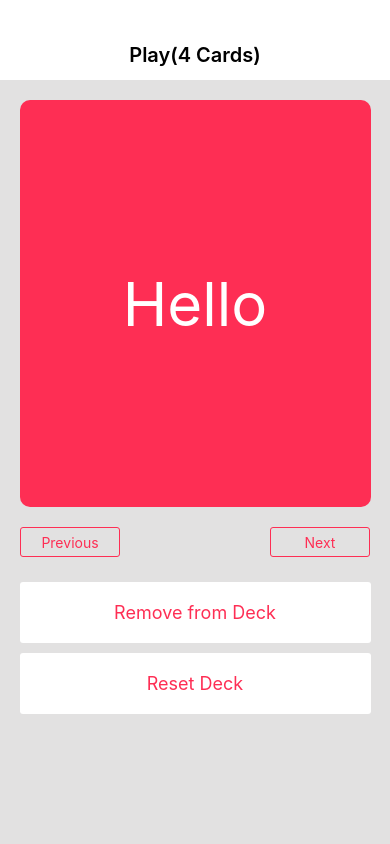
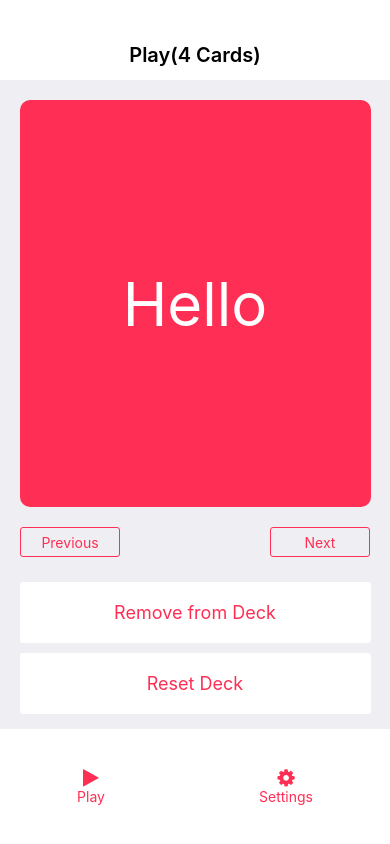
Before and after one commit to HoXuanTy/React_Native, a React Native app: screen / in a window 390 px wide. Built offline with nearby package versions, Linux system fonts and the light colour scheme.

Commit message:
Add: icon bottom

```diff
--- a/package.json
+++ b/package.json
@@ -11,11 +11,14 @@
   "dependencies": {
     "@react-navigation/native": "^6.1.7",
     "@react-navigation/stack": "^6.3.17",
+    "@rneui/base": "^4.0.0-rc.7",
+    "@rneui/themed": "^4.0.0-rc.8",
     "expo": "~49.0.10",
     "expo-status-bar": "~1.6.0",
     "react": "18.2.0",
     "react-native": "0.72.5",
-    "react-native-image-editor": "^0.0.1"
+    "react-native-image-editor": "^0.0.1",
+    "react-native-vector-icons": "^10.0.0"
   },
   "devDependencies": {
     "@babel/core": "^7.20.0"
--- a/src/components/PlayScreen.js
+++ b/src/components/PlayScreen.js
@@ -1,10 +1,12 @@
 import React, { View, Text, StyleSheet, Pressable } from "react-native";
 import { useState } from 'react';
+import Icon from 'react-native-vector-icons/FontAwesome';
 const PlayScreen = () => {
     const [Language, setLanguage] = useState('en');
     const [Index, setIndex] = useState(0);
 
-    const Data = [ { en: "Hello", vi: "xin chào" },
+    const Data = [
+    { en: "Hello", vi: "xin chào" },
     { en: "Mouse", vi: "Chuột" },
     { en: "Table", vi: "Bàn" },
     { en: "computor", vi: "Máy Tính" }]
@@ -20,18 +22,16 @@ const PlayScreen = () => {
       }
     };
 
+
     const nextItem = () => {
-      if (Index < languageDate.length - 1) {
-        setIndex(Index+1)
-        setCurrentData(languageDate[Index + 1]);
-      }
-    };
+      setIndex((Index) => (Index + 1) % languageDate.length);
+      setCurrentData(languageDate[Index]);
+  };
+
 
     const previousItem = () => {
-      if (Index > 0) {
-        setIndex(Index-1);
-        setCurrentData(languageDate[Index - 1]);
-      }
+        setIndex((Index)=> (Index -1 + languageDate.length) % languageDate.length);
+        setCurrentData(languageDate[Index]);
     };
 
     const handleRemove = () => {
@@ -84,6 +84,16 @@ const PlayScreen = () => {
             <Text style={styles.BottomBtn_Text}>Reset Deck</Text>
           </Pressable>
         </View>
+        <View style={styles.CtnBottom}>
+            <Pressable>
+              <Icon style={styles.Iconbtn} name="play" size={20} color="#FE2E54" />
+              <Text style={styles.CtnBottom_text}>Play</Text>
+            </Pressable>
+            <Pressable>
+            <Icon style={styles.Iconbtn} name="gear" size={20} color="#FE2E54" />
+              <Text style={styles.CtnBottom_text}>Settings</Text>
+            </Pressable>
+        </View>
       </View>
     );
   }
@@ -92,7 +102,7 @@ const styles = StyleSheet.create({
     contents:{
         flex: 1,
         marginTop:30,
-        backgroundColor:"#E2E1E1"
+        backgroundColor:"#EFEFF3"
     },
     topTitle:{
         height:50,
@@ -156,6 +166,20 @@ const styles = StyleSheet.create({
     BottomBtn_Text:{
         color: '#FE2E54',
         fontSize:18
+    },
+    CtnBottom:{
+      flex:1,
+      flexDirection:"row",
+      justifyContent:"space-around",
+      alignItems:"center",
+      marginTop:10,
+      backgroundColor:"#FFFFFF"
+    },
+    CtnBottom_text:{
+      color: '#FE2E54'
+    },
+    Iconbtn:{
+      textAlign:"center"
     }
 
   })
```
Also changed, not shown: 1 other file (tests, documents, lock files or other folders).
